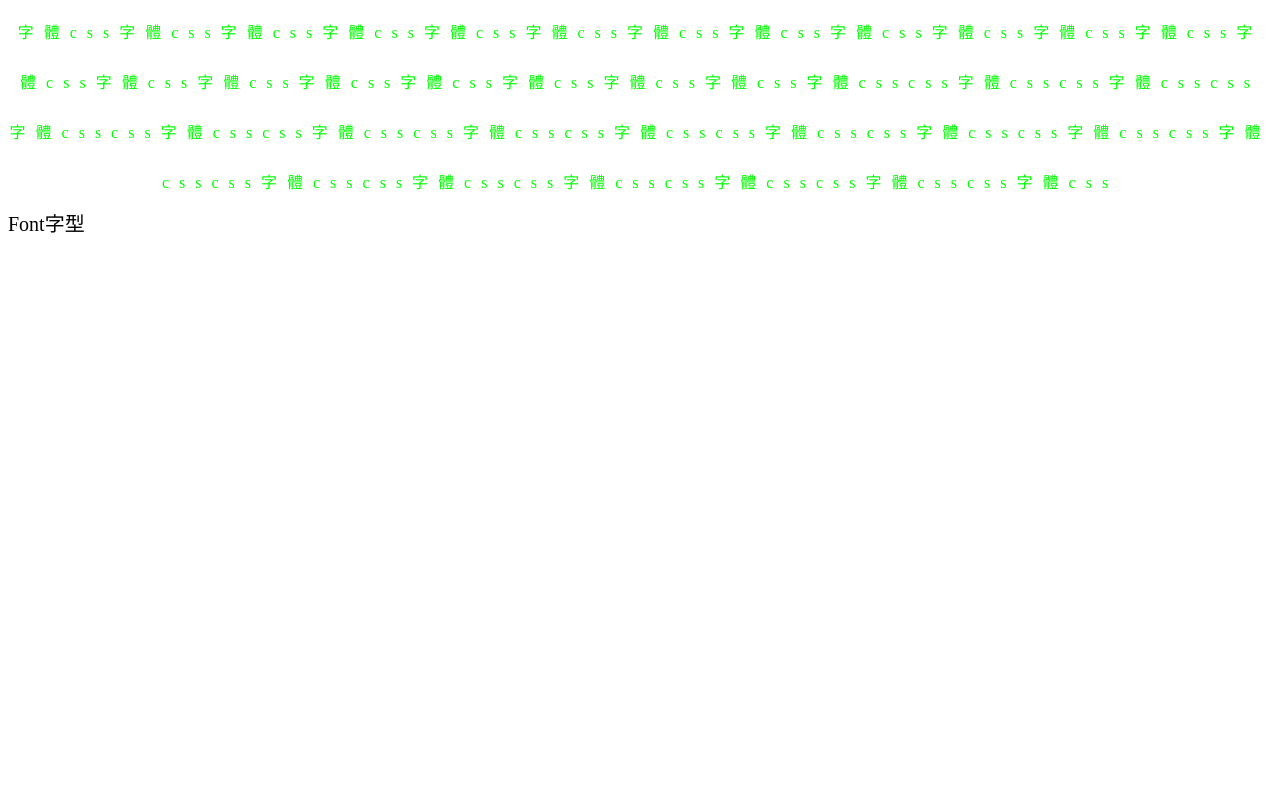
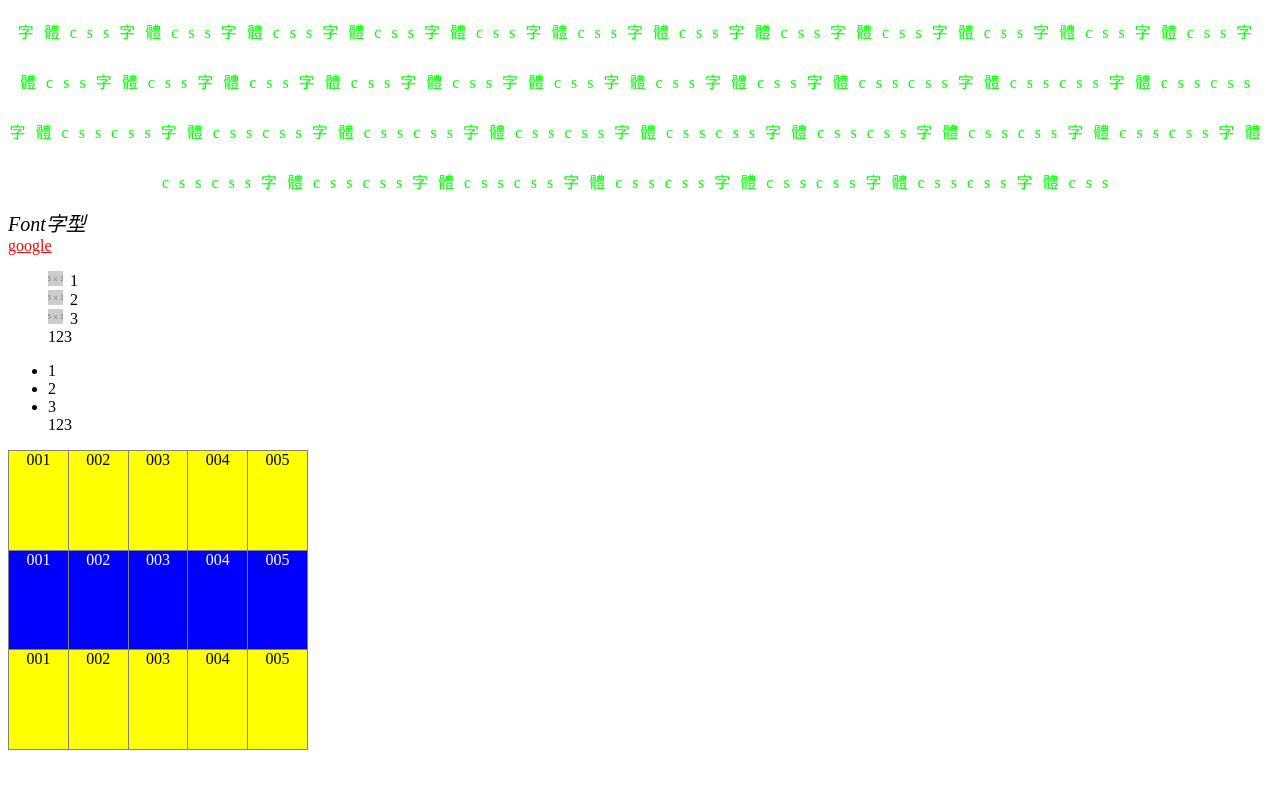
Before and after one commit to scoutscy24/s3411107032, a plain HTML site: page css_all.html in a window 1280 px wide. Drawn offline with Linux system fonts and the light colour scheme; placeholder pictures from the web are drawn by us.

Commit message:
Add files via upload
Signed-off-by: scoutscy24 <113589370+scoutscy24@users.noreply.github.com>

```diff
--- a/css_all.html
+++ b/css_all.html
@@ -33,7 +33,6 @@
         .text_letter_spacing{
             letter-spacing: 10px;
         }
-        style_stylet
         /* Font字形 */
         /* 字體樣式 */
         .font_style{
@@ -59,6 +58,66 @@
         .font_family{
             font-family: "標楷體";
         }
+        /*Link連接*/
+        /*未訪問*/
+        .a_style:link{
+            color:red;
+        }
+        /*訪問過*/
+        .a_style:visited{
+            color:yellow;
+        }
+        /*移入*/
+        .a_style:hover{
+            color:green;
+        }
+        /*點下去*/
+        .a_style:active{
+            color:pink;
+        }
+        .ol_style{
+            /*類型*/
+            /*都沒有*/
+            /*list-style-type:nono;*/
+            /*實心圓*/
+            /*list-style-type:disc;*/
+            /*數字*/
+            /*list-style-type:decimal;*/
+            /*空心圓*/
+            /*list-style-type:circle;*/
+            /*方形*/
+            /*list-style-type:square;*/
+            /*羅馬數字*/
+            /*list-style-type:upper-roman;*/
+            /*英文*/
+            list-style-type:lower-alpha;
+            /*位置*/
+            list-style-position:inside;
+            /*圖片*/
+            list-style-image:url("https://fakeimg.pl/15x15/");
+        }
+        /*Table表格*/
+        .table_style{
+            /*邊框合併*/
+            border-collapse: collapse;
+            width: 300px;
+            height: 300px;
+        }
+        .table_style td{
+            /*水平*/
+            text-align: center;
+            /*垂直*/
+            vertical-align: top;
+        }
+        /*偶數行*/
+        .table_style tr:nth-child(even){
+            background-color: blue;
+            color: white;
+        }
+        /*偶數行*/
+        .table_style tr:nth-child(odd){
+            background-color: yellow;
+        }
     </style>
 </head>
 <body>
@@ -68,5 +127,43 @@
     <div class="font_style font-weight font_size font_family">
         Font字型
     </div>
+    <a href="#" class="a_style">google</a>
+    <ol class="ol_style">
+        <li>1</li>
+        <li>2</li>
+        <li>3</li>
+        123
+    </ol>
+    <ul>
+        <li>1</li>
+        <li>2</li>
+        <li>3</li>
+        123
+    </ul>
+    <table border="1" cellspacing="0" cellpadding="0" class="table_style">
+    <tr>
+        <td>001</td>
+        <td>002</td>
+        <td>003</td>
+        <td>004</td>
+        <td>005</td>
+    </tr>
+    <tr>
+        <td>001</td>
+        <td>002</td>
+        <td>003</td>
+        <td>004</td>
+        <td>005</td>
+    </tr>
+    <tr>
+        <td>001</td>
+        <td>002</td>
+        <td>003</td>
+        <td>004</td>
+        <td>005</td>
+    </tr>
+    </table>
 </body>
 </html>
+</body>
+</html>
```
